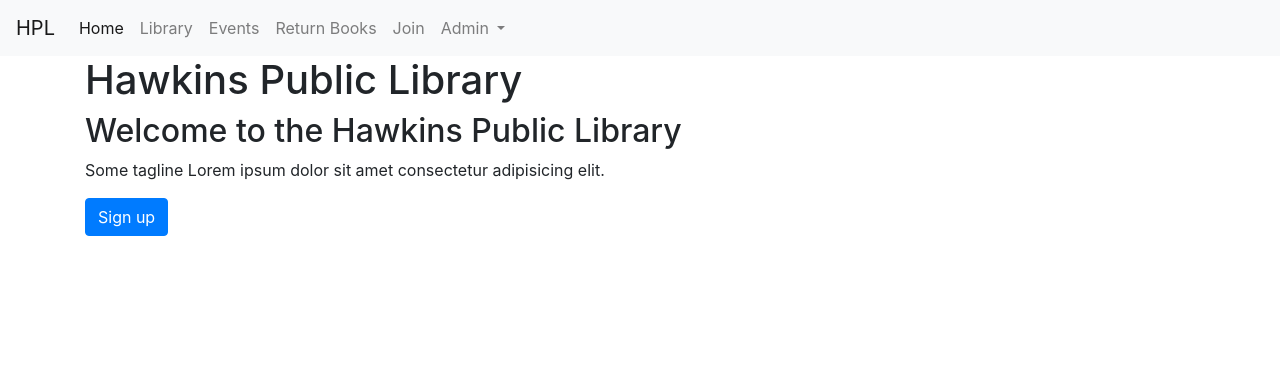
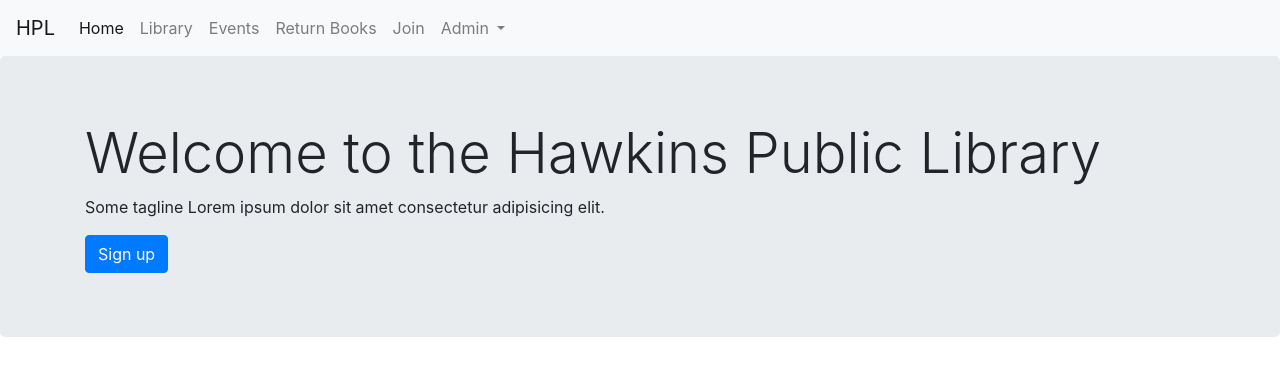
Before and after one commit to RebekahKoon/CS-340-step-3, a website: page index.html in a window 1280 px wide. Drawn offline with nearby package versions, Linux system fonts and the light colour scheme.

Commit message:
style sheet override

```diff
--- a/index.html
+++ b/index.html
@@ -4,8 +4,8 @@
   <meta charset="UTF-8">
   <meta name="viewport" content="width=device-width, initial-scale=1.0">
   <meta http-equiv="X-UA-Compatible">
+  <link rel="stylesheet" href="https://stackpath.bootstrapcdn.com/bootstrap/4.4.1/css/bootstrap.min.css" integrity="sha384-Vkoo8x4CGsO3+Hhxv8T/Q5PaXtkKtu6ug5TOeNV6gBiFeWPGFN9MuhOf23Q9Ifjh" crossorigin="anonymous">
   <link rel="stylesheet" href="style.css" type="text/css">
-  <link rel="stylesheet" href="https://stackpath.bootstrapcdn.com/bootstrap/4.4.1/css/bootstrap.min.css" integrity="sha384-Vkoo8x4CGsO3+Hhxv8T/Q5PaXtkKtu6ug5TOeNV6gBiFeWPGFN9MuhOf23Q9Ifjh" crossorigin="anonymous">
   <title>Hawkins Public Library</title>
 </head>
 
@@ -50,12 +50,15 @@
   </nav>
   <!-- NAV ENDS HERE -->
 
-  <div class="container">
-    <h1>Hawkins Public Library</h1>
-    <h2>Welcome to the Hawkins Public Library</h2>
-    <p>Some tagline Lorem ipsum dolor sit amet consectetur adipisicing elit.</p>
-    <a type="button" class="btn btn-primary" href="join.html">Sign up</a>
-  </div>
+
+    <div class="jumbotron">
+      <div class="container">
+
+        <h1 class="display-4">Welcome to the Hawkins Public Library</h1>
+        <p>Some tagline Lorem ipsum dolor sit amet consectetur adipisicing elit.</p>
+        <a type="button" class="btn btn-primary" href="join.html">Sign up</a>
+      </div>
+    </div>
 
   <!-- bootstrap js dependencies -->
   <script src="https://code.jquery.com/jquery-3.4.1.slim.min.js" integrity="sha384-J6qa4849blE2+poT4WnyKhv5vZF5SrPo0iEjwBvKU7imGFAV0wwj1yYfoRSJoZ+n" crossorigin="anonymous"></script>
```
Also changed, not shown: add-events.html (+1 -1 lines), checkout-orders.html (+1 -1 lines), events.html (+1 -1 lines), join.html (+1 -1 lines), library.html (+1 -1 lines), manage-books.html (+1 -1 lines), return.html (+1 -1 lines), view-event-registration.html (+1 -1 lines).
